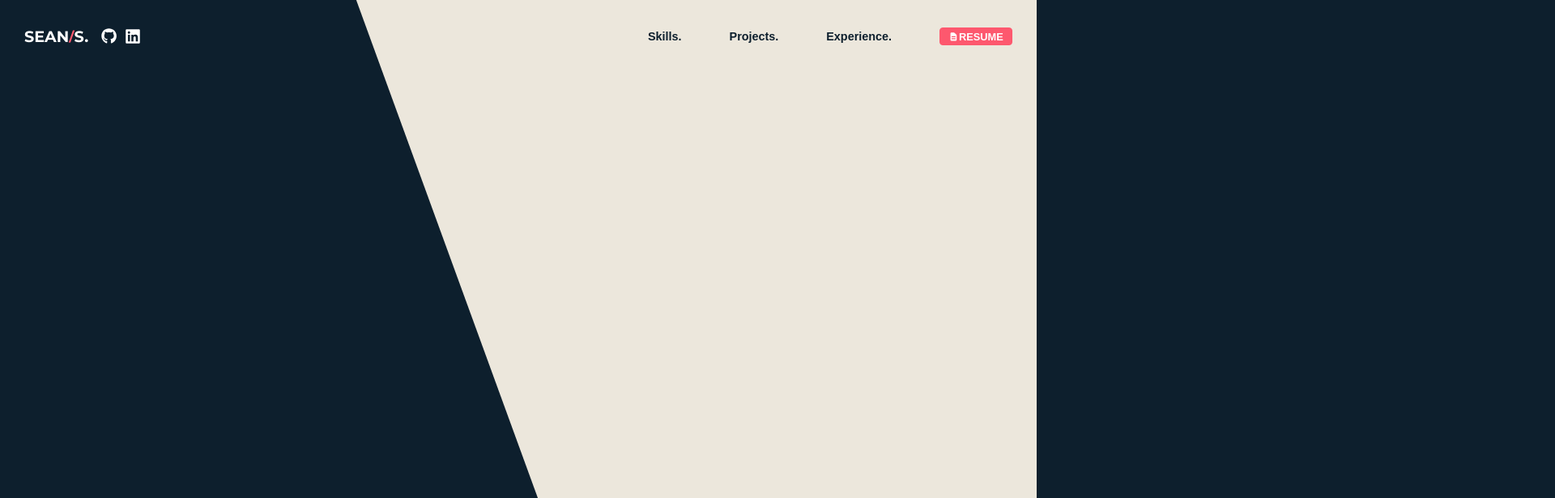
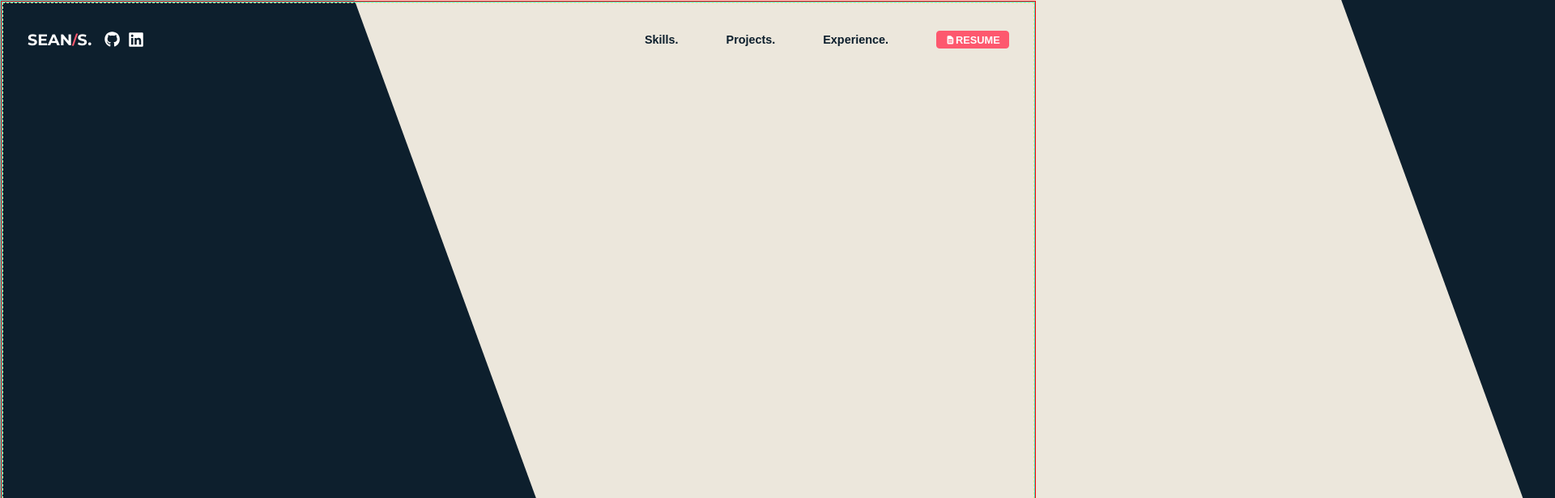
Before and after one commit to sseans/Portfolio-React, a React (Create React App) app: page / in a window 1280 px wide. Shown: the top 616 px of the page at 81% size, 1920 px wide, since content can reach past the window. Built offline with nearby package versions, Linux system fonts and the light colour scheme.

Commit message:
i want to end it all, this buugggggg

```diff
--- a/src/App.css
+++ b/src/App.css
@@ -7,15 +7,16 @@
 }
 
 html {
-  overflow-y: hidden;
+  /* overflow-y: hidden; */
+  /* overflow-x: hidden; */
+  border: darkorange 1px solid;
 }
 
+html,
 body,
-html,
-.App,
 #root {
-  box-sizing: border-box;
   height: 100%;
+  border: turquoise 1px solid;
 }
 
 body {
@@ -24,12 +25,15 @@ body {
   background-color: #0d1f2d;
   color: #fd586e;
   font-family: "Montserrat", sans-serif;
-  overflow-x: hidden;
+  border: red 1px solid;
 }
 
 .App {
   text-align: center;
   position: relative;
+  border: khaki 1px dashed;
+  /* overflow-x: hidden; */
+  height: 100%;
 }
 
 .App::before {
@@ -42,7 +46,6 @@ body {
   top: -700px;
   left: 60%;
   transform: rotate(-20deg);
-  overflow-y: hidden;
   transition: all 200ms ease-in;
 }
 
--- a/src/Components/Nav/Nav.js
+++ b/src/Components/Nav/Nav.js
@@ -9,6 +9,7 @@ import { FaGithub } from "react-icons/fa";
 import { FaLinkedin } from "react-icons/fa";
 import { IoMdMail } from "react-icons/io";
 import { motion, useAnimation } from "framer-motion";
+import useLockScroll from "../../Hooks/useLockScroll";
 
 const menuItems = [
   {
@@ -43,7 +44,7 @@ const menuItems = [
 
 const animationVariants = {
   inactive: { x: 320, opacity: 0 },
-  active: { x: 35, opacity: 100 },
+  active: { x: 50, opacity: 100 },
 };
 
 export default function Nav() {
@@ -59,6 +60,12 @@ export default function Nav() {
   // Mobile Navbar Animation to select the variant
   const controls = useAnimation();
   controls.start(mobileMenuOpen === true ? "active" : "inactive");
+
+  // Locks scroll when menu is open
+  const scrollLockFunction = useLockScroll(mobileMenuOpen);
+  useEffect(() => {
+    scrollLockFunction();
+  }, [mobileMenuOpen]);
 
   return (
     <div className="nav">
--- /dev/null
+++ b/src/Hooks/useLockScroll.js
@@ -0,0 +1,23 @@
+// import { useState, useEffect } from "react";
+
+export default function useLockScroll(lockStatus) {
+  const scrollWidth = window.innerWidth - document.body.offsetWidth;
+  function lock() {
+    if (lockStatus === true) {
+      console.log(`window.innerWidth`, window.innerWidth);
+      console.log(`document.body.offsetWidth`, document.body.offsetWidth);
+      document.body.style.overflow = "hidden";
+      document.body.style.overflowX = "unset";
+
+      //   document.body.style.height = window.innerHeight;
+      //   document.body.style.paddingRight = `${scrollWidth}px`;
+    } else if (lockStatus === false) {
+      document.body.style.overflow = "unset";
+      document.body.style.overflowX = "hidden";
+      //   document.body.style.height = "100%";
+      //   document.body.style.paddingRight = "0px";
+    }
+  }
+
+  return lock;
+}
```
